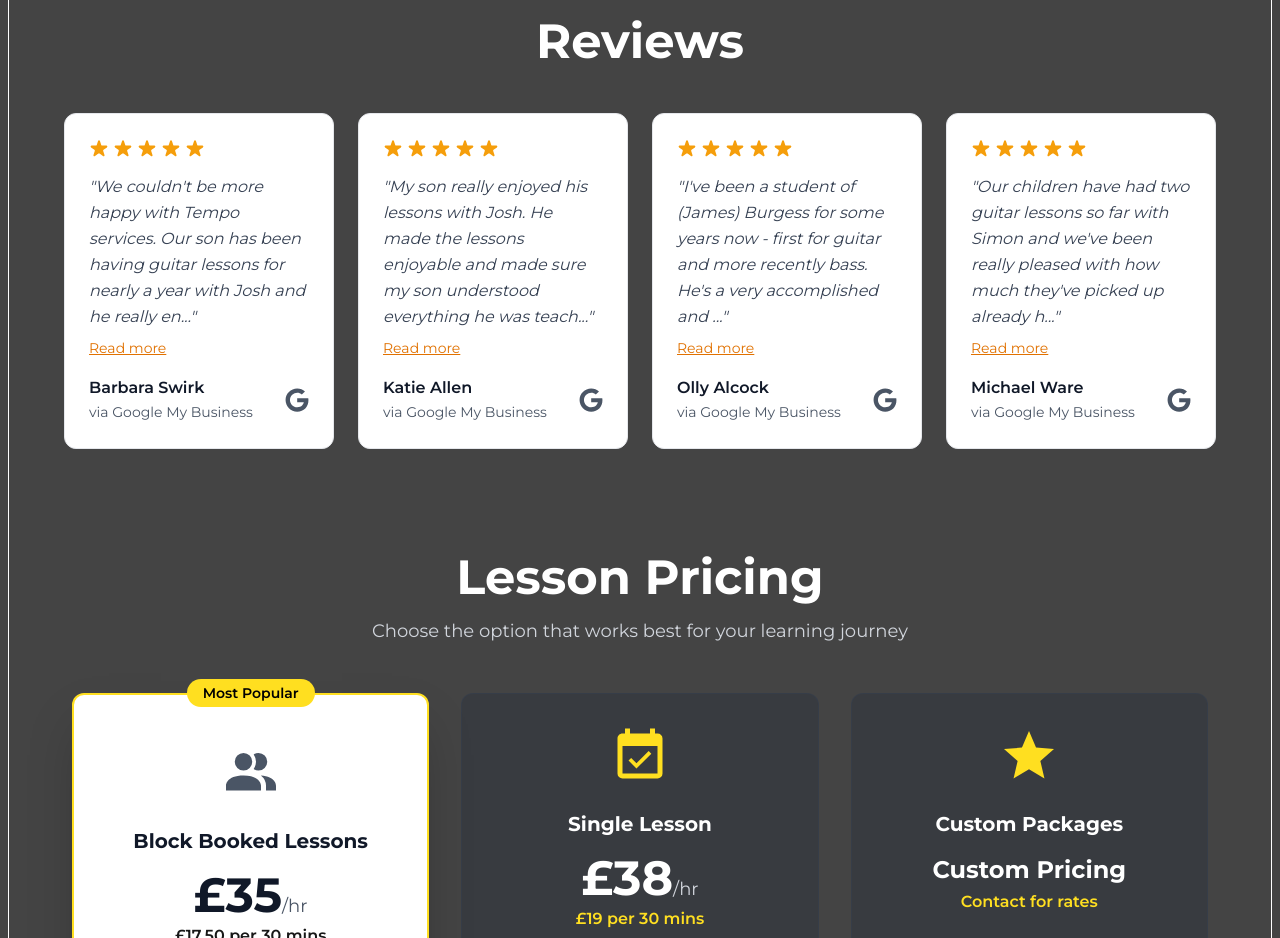
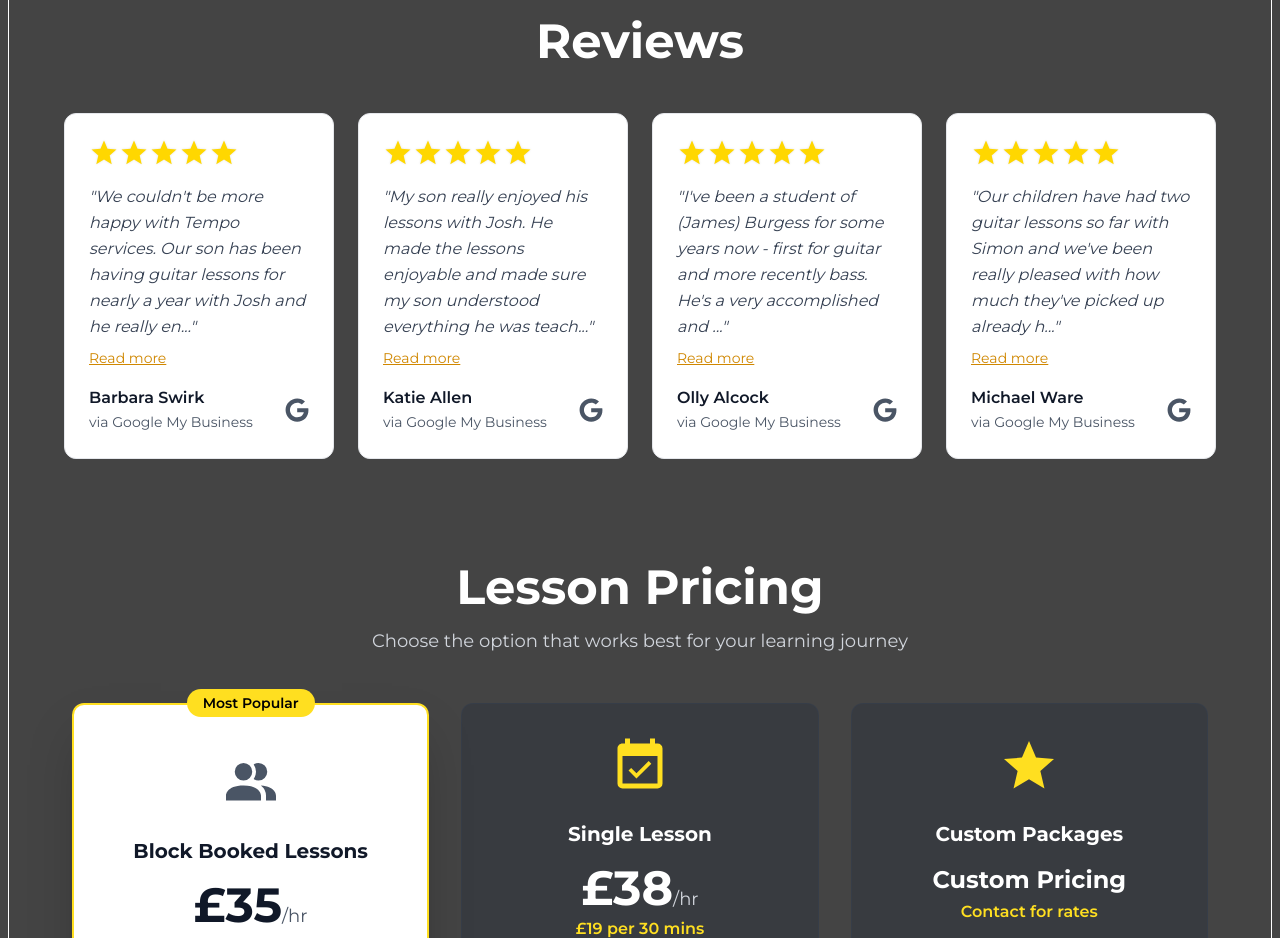
Before and after one commit to Jim247/tplatform, a Next.js app: page / in a window 1280 px wide. Shown: the part 2340-3278 px from the top of the page. Built offline with nearby package versions, Linux system fonts and the light colour scheme.

Commit message:
style: update header background opacity and enhance star rating display in reviews

```diff
--- a/src/components/Header.tsx
+++ b/src/components/Header.tsx
@@ -46,7 +46,7 @@ export default function Header() {
   return (
     <header
       className={`sticky top-0 z-50 w-full px-4 py-4 text-white font-bold text-2xl font-[Montserrat] transition-colors duration-300
-        ${scrolled ? 'bg-[#444444]/80 backdrop-blur' : 'bg-[#444444]'}
+        ${scrolled ? 'bg-[#444444]/90 backdrop-blur' : 'bg-[#444444]'}
       `}
     >
       {/* Mobile header */}
--- a/src/components/Reviews.tsx
+++ b/src/components/Reviews.tsx
@@ -1,4 +1,6 @@
 'use client';
+import { mdiStar } from '@mdi/js';
+import Icon from '@mdi/react';
 import { useRef, useState, useEffect } from 'react';
 import { FaGoogle } from 'react-icons/fa';
 
@@ -104,18 +106,18 @@ export default function Reviews({
                 )}
 
                 {/* 5-Star Rating */}
-                <div className="flex mb-4" aria-label="5 star rating">
-                  {[...Array(5)].map((_, i) => (
-                    <svg
+                <div className="flex mb-4 transition-transform duration-200" aria-label="5 star rating">
+                    {[...Array(5)].map((_, i) => (
+                      <span
                       key={i}
-                      xmlns="http://www.w3.org/2000/svg"
-                      viewBox="0 0 20 20"
-                      fill="#F59E0B"
-                      className="w-5 h-5 mr-1"
-                    >
-                      <path d="M9.049 2.927c.3-.921 1.603-.921 1.902 0l1.286 3.967a1 1 0 00.95.69h4.175c.969 0 1.371 1.24.588 1.81l-3.38 2.455a1 1 0 00-.364 1.118l1.287 3.966c.3.922-.755 1.688-1.54 1.118l-3.38-2.454a1 1 0 00-1.175 0l-3.38 2.454c-.784.57-1.838-.196-1.54-1.118l1.287-3.966a1 1 0 00-.364-1.118L2.05 9.394c-.783-.57-.38-1.81.588-1.81h4.175a1 1 0 00.95-.69l1.286-3.967z" />
-                    </svg>
-                  ))}
+                      style={{
+                        filter: 'drop-shadow(0 0.5px 1px rgba(0,0,0,0.12))',
+                        display: 'inline-block',
+                      }}
+                      >
+                      <Icon path={mdiStar} size={'30px'} color="#FFD700" />
+                      </span>
+                    ))}
                 </div>
 
                 {/* Review Quote */}
@@ -126,7 +128,7 @@ export default function Reviews({
                     </p>
                     {isLong && !isExpanded && (
                       <button
-                        className="text-sm text-amber-600 hover:text-amber-700 underline mt-2 focus:outline-none transition-colors"
+                        className="text-sm text-yellow-600 hover:text-amber-700 underline mt-2 focus:outline-none transition-colors"
                         onClick={() => setExpandedIdx(idx)}
                       >
                         Read more
@@ -134,7 +136,7 @@ export default function Reviews({
                     )}
                     {isExpanded && (
                       <button
-                        className="text-sm text-amber-600 hover:text-amber-700 underline mt-2 focus:outline-none transition-colors"
+                        className="text-sm text-yellow-600 hover:text-amber-700 underline mt-2 focus:outline-none transition-colors"
                         onClick={() => setExpandedIdx(null)}
                       >
                         Show less
```
Also changed, not shown: public/google-logo.svg (added).
